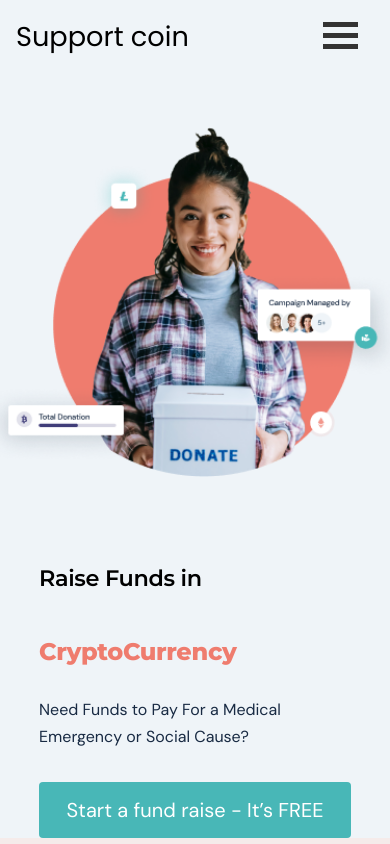
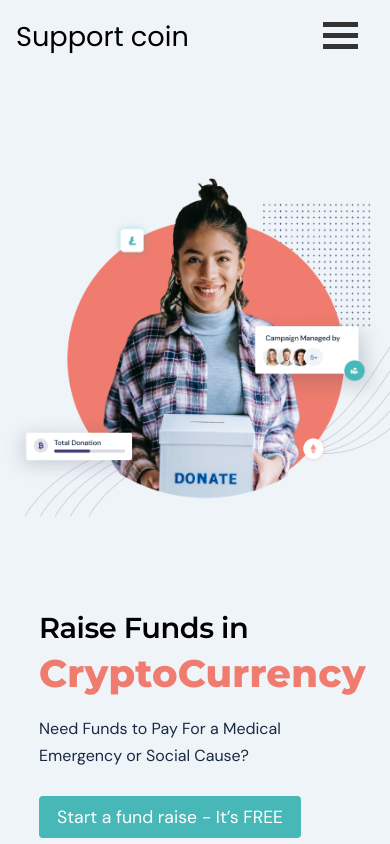
Before and after one commit to mkdsrt10/Internship, a Next.js app: page / in a window 390 px wide. Shown: the top 844 px of the page. Built offline with nearby package versions, Linux system fonts and the light colour scheme; a web font is replaced by a local one; what aws-amplify would draw is missing.

Commit message:
Mobile optimised Landing page

```diff
--- a/components/Impact.js
+++ b/components/Impact.js
@@ -10,6 +10,7 @@ const Impact = () => {
           <div className={styles.Impact_content_left_subtitle}>
             Helping Today. Helping Tomorrow.
           </div>
+          <div className={styles.Impact_content_right_mobile}></div>
           <div className={styles.Impact_cotent_grid}>
             <div className={styles.Impact_cotent_each_grid}>
               <div
--- a/components/Layout.js
+++ b/components/Layout.js
@@ -1,8 +1,13 @@
 import NavBar from "./NavBar"
 import Footer from "./Footer"
+import Head from 'next/head'
+
 const Layout = ({children}) => {
     return (
       <div>
+      <Head>
+        <title>Crypto funds for local cause</title>
+      </Head>
           <NavBar/>
         {children}
         <Footer/>
--- a/styles/Home.module.css
+++ b/styles/Home.module.css
@@ -14,28 +14,26 @@
   margin-top: -10px;
 }
 .top_contianer_image {
-    background-color: #eff4f8;
-    flex: 4;
-    height: auto;
-    background-image: url(/backgroundgirl.png);
-    background-repeat: no-repeat;
-    background-position: center;
-    background-size: contain;
-    background-attachment: scroll;
-  }
+    display: none;
+}
 .top_contianer {
   width: 100%;
   height: 90vh;
   display: flex;
   margin-top: 92px;
   flex-direction: row;
+  background-image: url(/backgroundgirl.png);
+    background-repeat: no-repeat;
+    background-position: right;
+    background-size: contain;
+    background-attachment: scroll;
 }
 .top_contianer_content {
   flex: 1;
 }
 .top_contianer_content_title {
-  margin-left: 96px;
-  margin-top: 150px;
+  margin-left: 5vw;
+  margin-top: 27vh;
 }
 .fund_raise_in {
   font-family: Montserrat;
@@ -237,7 +235,7 @@
   flex-wrap: wrap;
 }
 .case_study_content_each_grid {
-  width: 18rem;
+  width: 23rem;
   height: auto;
   background: #ffffff;
   /* Drop Shadow */
@@ -248,7 +246,7 @@
   flex-direction: column;
 }
 .case_study_content_each_grid img {
-  width: 18rem;
+  width: 100%;
   height: auto;
   border-radius: 8px 8px 0px 0px;
 }
@@ -269,7 +267,7 @@
   text-align: center;
 }
 .join_hand{
-  height: 90vh;
+  height: 80vh;
   display: flex;
   justify-content: flex-start;
   text-align: center;
@@ -339,32 +337,40 @@
   }
   .top_contianer {
     margin-top: 50px;
+    Margin-bottom: 2rem;
     background-color: #eff4f8;
     flex-direction: column-reverse;
+    background-image: none;
   }
   .top_contianer_image {
     background-color: #eff4f8;
+    display: flex;
     flex: 4;
     height: auto;
-    background-image: url(/girl_mobile.png);
+    background-image: url(/backgroundgirl.png);
     background-repeat: no-repeat;
     background-position: center;
     background-size: contain;
     background-attachment: scroll;
   }
   .fund_raise_in {
-    font-size: 1.4rem;
+    font-size: 1.8rem;
+    line-height: 2.5rem;
+    letter-spacing: -0.015em;
   }
   .need_for_funds {
     font-size: 1rem;
+    margin-top: 1rem;
   }
   .cryptoCurrency {
-    font-size: 1.5rem;
+    font-size: 2.4rem;
+    line-height: 3.2rem;
+    letter-spacing: 0.005em;
   }
   .top_contianer_content_title {
     width: 80%;
     margin: auto;
-    margin-top: 2rem;
+    margin-top: 0rem;
   }
   .case_study_content_subtitle {
     font-family: Montserrat;
@@ -384,13 +390,50 @@
     justify-content: center;
   }
   .case_study_content_each_grid {
-    width: 246px;
+    width: 70%;
     margin: 1rem auto 1rem auto;
   }
   .case_study_content_each_grid img {
-    width: 246px;
+    width: 100%;
+    Height: auto;
+  }
+  .case_study_content_each_text {
+    margin: 1rem;
   }
   .mission_text {
-    font-size: 1.5rem;
+    font-size: 1.8rem;
   }
+  .mission{
+    height: 60vh;
+    Padding: 3rem;
+  }
+.start_now {
+  display: flex;
+  flex-direction: row;
+  justify-content: center;
+  width: 262px;
+  height: 42px;
+  align-items: center;
+  padding: 15px 30px;
+  background: #48b7b7;
+  border-radius: 4px;
+  margin-top: 1.7rem;
 }
+.text{
+  font-size: 1.1rem;
+  line-height: 1.2rem;
+}
+.join_hand{
+  height: 60vh;
+}
+.join_hand_text{
+  padding: 2rem 3rem;
+  font-size: 36px;
+  line-height: 135%;
+  margin: 3rem 0rem 0rem;
+
+  letter-spacing: -0.015em;
+
+  color: #182a43;
+}
+}
--- a/styles/Impact.module.css
+++ b/styles/Impact.module.css
@@ -88,14 +88,29 @@
 
   opacity: 0.8;
 }
+.Impact_content_right_mobile {
+  display: none;
+}
 @media all and (max-width: 1000px) {
   .Impact_cotent_conainer {
     flex-direction: column-reverse;
   }
-
-  .Impact_content_right {
-    flex: none;
-    height: 400px;
+.Impact_container {
+  margin: 4rem 2rem;
+  height: auto;
+}
+.Impact_cotent_conainer {
+  width: 100%;
+  margin: 0rem auto auto;
+}
+.Impact_content_right{
+  display: none;
+}
+  .Impact_content_right_mobile {
+    display: block;
+    height: 500px;
+    margin-top: 2rem;
+    Width: 100%;
     background-image: url(/home_impact_image.png);
     background-repeat: no-repeat;
     background-position: center;
@@ -108,8 +123,8 @@
     font-family: Montserrat;
     font-style: normal;
     font-weight: bold;
-    font-size: 1.5rem;
-    line-height: 29px;
+    font-size: 2rem;
+    line-height: 39px;
     letter-spacing: -0.015em;
 
     /* #272727 */
@@ -117,10 +132,17 @@
     color: #182a43;
   }
   .Impact_cotent_grid {
-    margin: 3rem 0rem 1rem 0rem;
+    margin: 1rem 2rem 2rem 0rem;
+    Flex: 1;
+    Justify-content: center;
+    background-image: url(/missin.png);
+    background-repeat: no-repeat;
+    background-position: center;
+    background-size: cover;
+    background-attachment: scroll;
   }
   .Impact_cotent_each_grid {
-    width: 6rem;
+    width: 35vw;
   }
   .Impact_cotent_each_grid_bottom {
     font-family: DM Sans;
--- a/styles/What_we_do.module.css
+++ b/styles/What_we_do.module.css
@@ -102,7 +102,7 @@
     height: auto;
   }
   .what_we_do_text {
-    margin-bottom: 1rem;
+    margin: 0rem 2rem 2rem;
   }
   .what_we_do_sub_title {
     font-family: Montserrat;
@@ -117,4 +117,10 @@
 
     color: #182a43;
   }
+  .what_we_do_text {
+   height: auto;
+ }
+ .what_we_do_grid_each_top {
+   margin: 2rem 2rem;
+ }
 }
```
